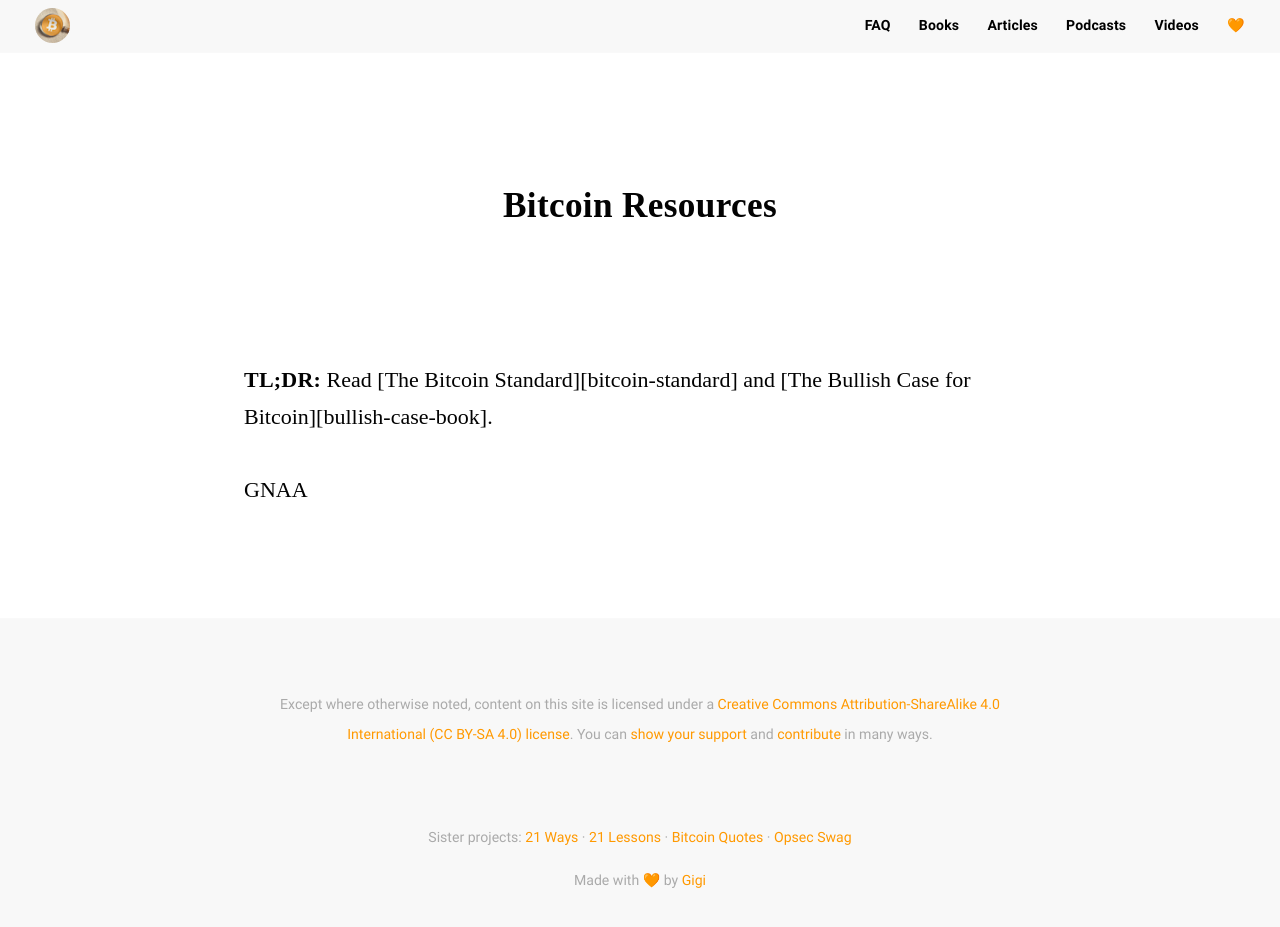
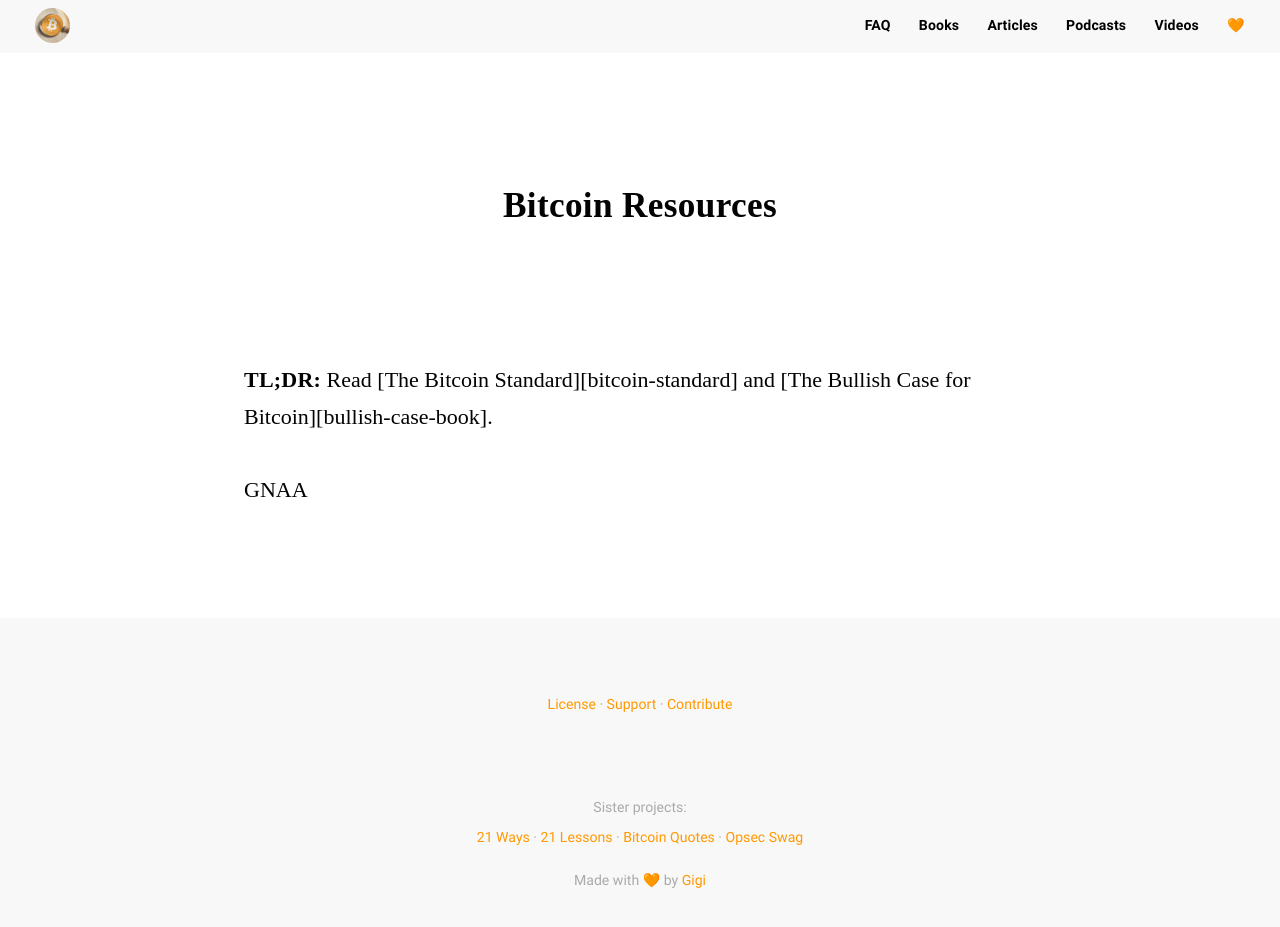
Before and after one commit to fuckingshitcoins/fuckingshitcoins.github.io, a Jekyll site: the page built from index.md, in a window 1280 px wide and 961 px high. Shown: the top 927 px of the window. Built offline with Jekyll 4.4.1, drawn with Linux system fonts in a browser that asks for light colours; nearby versions of some CDN libraries; some web fonts are replaced.

Commit message:
feat(footer): license, links

```diff
--- a/_includes/footer.html
+++ b/_includes/footer.html
@@ -4,19 +4,15 @@
     <div class="footer__container">
       <p class="license">
         <small>
-          Except where otherwise noted, content on this site is licensed under a
-          <a href="https://creativecommons.org/licenses/by-sa/4.0/"
-          target="_blank">Creative Commons Attribution-ShareAlike 4.0
-          International (CC BY-SA 4.0)  license</a>. You can <a
-          href="https://dergigi.com/support">show your support</a> and
-          <a href="https://github.com/bitcoin-resources/bitcoin-resources.github.io/blob/master/CONTRIBUTING.md">contribute</a>
-          in many ways.
+          <a href="https://opensource.org/licenses/MIT" target="_blank">License</a> ·
+          <a href="https://dergigi.com/support">Support</a>  ·
+          <a href="https://github.com/fuckingshitcoins/fuckingshitcoins.github.io/blob/master/CONTRIBUTING.md">Contribute</a>
         </small>
       </p>
       {% include social.html %}
       <p class="sister_projects">
         <small>
-          Sister projects:
+          Sister projects:<br/>
           <a href="https://www.patreon.com/dergigi">21 Ways</a> ·
           <a href="https://21lessons.com">21 Lessons</a> ·
           <a href="https://www.bitcoin-quotes.com">Bitcoin Quotes</a> ·
```
